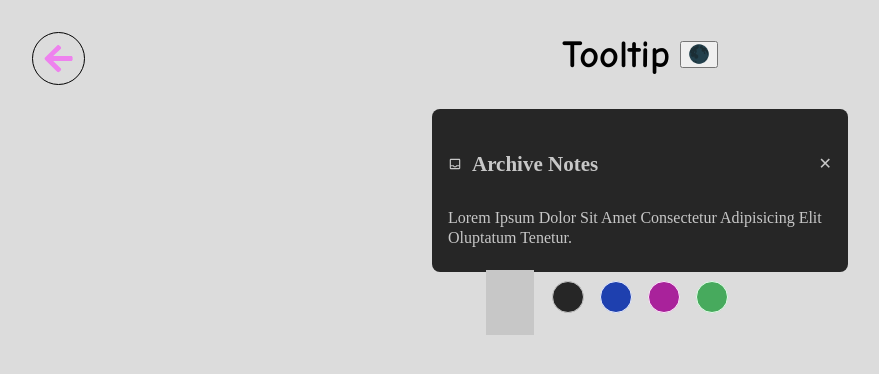
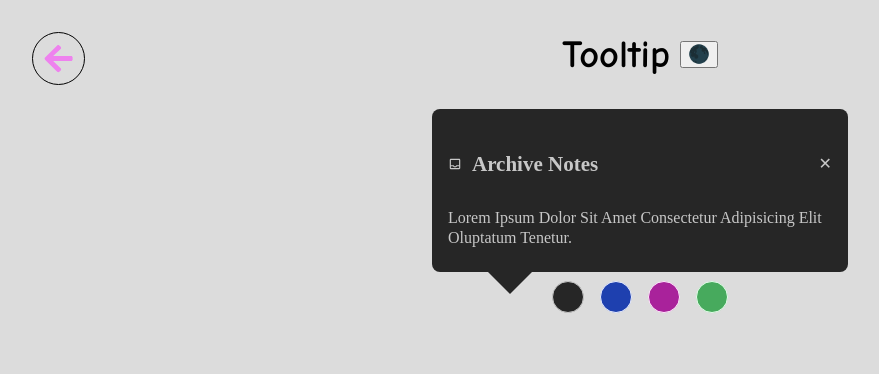
Before and after one commit to amelia2802/component-library, a React (Create React App) app: page /tooltip in a window 1280 px wide. Shown: the top 374 px of the page, without its empty margins (0-879 px from the left). Built offline with nearby package versions, Linux system fonts and the light colour scheme.

Commit message:
Completed Tooltip

```diff
--- a/src/components/TooltipPalette.js
+++ b/src/components/TooltipPalette.js
@@ -26,7 +26,6 @@ export default function TooltipPalette({isLight,selectColor}) {
                         className="color-pick"
                         style={{backgroundColor:color.backgroundColor,
                                 color:color.color,
-                                '--tooltip-border-color': color.backgroundColor
                         }}
                         onClick={() => selectColor(color)}
                     >
--- a/src/pages/Tooltip.js
+++ b/src/pages/Tooltip.js
@@ -22,7 +22,13 @@ export default function Tooltip(){
                 <h1>Tooltip</h1>
                 <button onClick={toggle}>{isLight ? "☀️" : "🌑"}</button>
             </div>
-          <section className="tooltip-body" style={selectedColor}>
+          <section
+            className="tooltip-body"
+            style={{
+                ...selectedColor,
+                '--tooltip-border-color': selectedColor.backgroundColor
+                }}
+            >
             <section className="tooltip-header">
                 <div className="tooltip-header-icon">
                     <MdOutlineInbox />
```
